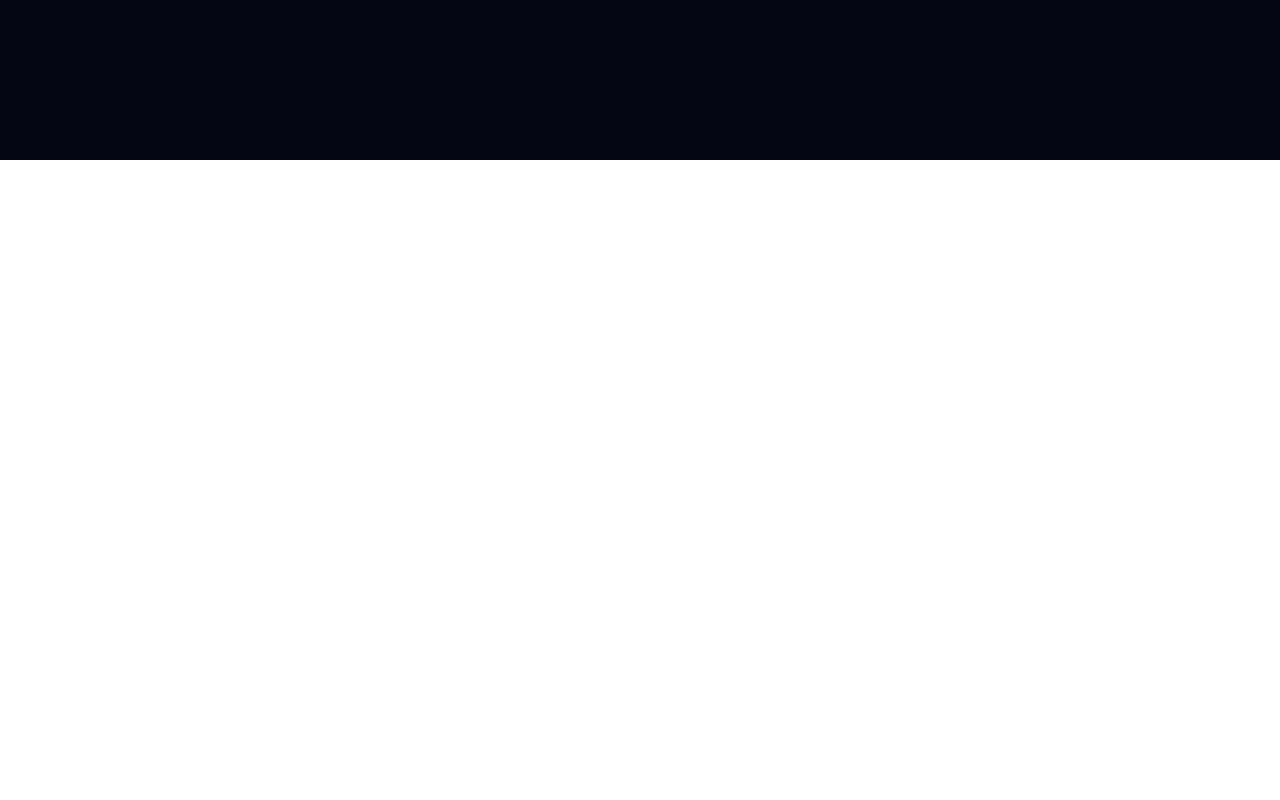
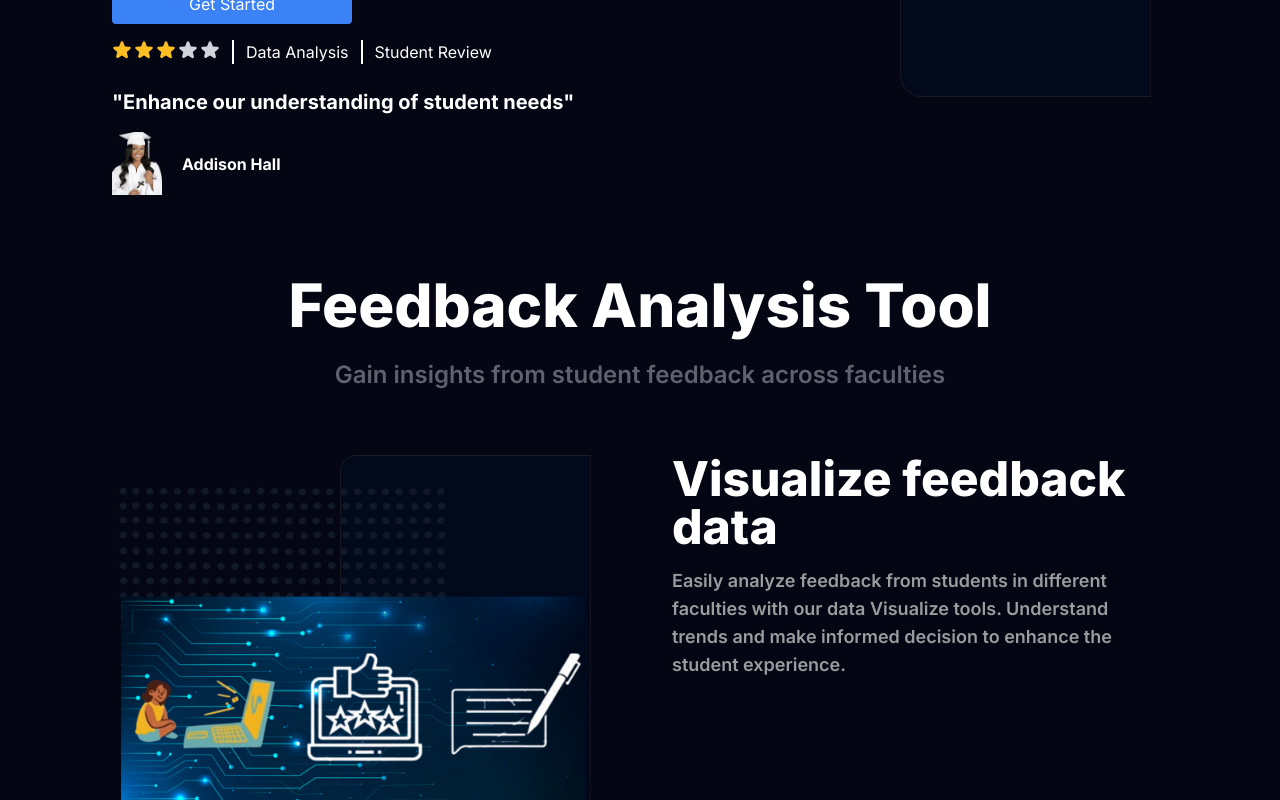
Before and after one commit to brightstar-moxi/analytics, a Next.js app: page / in a window 1280 px wide. Shown: the part 640-1440 px from the top of the page. Before the commit the page ends 800 px from the top, so only its background shows below. Built offline with nearby package versions, Linux system fonts and the light colour scheme.

Commit message:
Good afternoon

```diff
--- a/app/component/First.jsx
+++ b/app/component/First.jsx
@@ -1,8 +1,9 @@
 
 "use client"
-import React from 'react'
+import React, { useState } from 'react'
 import Image from "next/image";
 import Image1 from '/public/pic1.png'
+import Image2 from '/public/Graduation-removebg-preview.png';
 
 
 
@@ -16,18 +17,67 @@ const First = () => {
     <section className='text-white'id="about">
         <div className='md:grid md:grid-cols-2 gap-8 items-center py-8 px-4 xl:gap-16 sm:py-16 xl:px-16'>
         <div className='mt-4 md:mt-0  flex flex-col h-full'>
-            <span className='text-7xl font-extrabold text-white mb-4'>Analyze Student Feedback</span>
+            <span className='text-8xl font-extrabold text-white mb-4'>Analyze Student Feedback</span>
             <p className='text-2xl'>Gain valuable insights from Student reviews across various faculties.
                </p>
            <p className='text-2xl'> Students can conveniently share their feedback through the client interface</p>
                 <button className="bg-blue-500 hover:bg-blue-700 text-white border-white py-2 px-4 rounded w-60 mt-8">Get Started</button>
-                <div>*****</div>
+                <div className=' flex pt-4 space-x-3'>
+                <div className="flex gap-0.5">
+    <svg className="h-5 w-5 shrink-0 fill-amber-400" viewBox="0 0 256 256">
+        <path
+            d="M239.2 97.4A16.4 16.4.0 00224.6 86l-59.4-4.1-22-55.5A16.4 16.4.0 00128 16h0a16.4 16.4.0 00-15.2 10.4L90.4 82.2 31.4 86A16.5 16.5.0 0016.8 97.4 16.8 16.8.0 0022 115.5l45.4 38.4L53.9 207a18.5 18.5.0 007 19.6 18 18 0 0020.1.6l46.9-29.7h.2l50.5 31.9a16.1 16.1.0 008.7 2.6 16.5 16.5.0 0015.8-20.8l-14.3-58.1L234 115.5A16.8 16.8.0 00239.2 97.4z">
+        </path>
+    </svg>
+    <svg className="h-5 w-5 shrink-0 fill-amber-400" viewBox="0 0 256 256">
+        <path
+            d="M239.2 97.4A16.4 16.4.0 00224.6 86l-59.4-4.1-22-55.5A16.4 16.4.0 00128 16h0a16.4 16.4.0 00-15.2 10.4L90.4 82.2 31.4 86A16.5 16.5.0 0016.8 97.4 16.8 16.8.0 0022 115.5l45.4 38.4L53.9 207a18.5 18.5.0 007 19.6 18 18 0 0020.1.6l46.9-29.7h.2l50.5 31.9a16.1 16.1.0 008.7 2.6 16.5 16.5.0 0015.8-20.8l-14.3-58.1L234 115.5A16.8 16.8.0 00239.2 97.4z">
+        </path>
+    </svg>
+    <svg className="h-5 w-5 shrink-0 fill-amber-400" viewBox="0 0 256 256">
+        <path
+            d="M239.2 97.4A16.4 16.4.0 00224.6 86l-59.4-4.1-22-55.5A16.4 16.4.0 00128 16h0a16.4 16.4.0 00-15.2 10.4L90.4 82.2 31.4 86A16.5 16.5.0 0016.8 97.4 16.8 16.8.0 0022 115.5l45.4 38.4L53.9 207a18.5 18.5.0 007 19.6 18 18 0 0020.1.6l46.9-29.7h.2l50.5 31.9a16.1 16.1.0 008.7 2.6 16.5 16.5.0 0015.8-20.8l-14.3-58.1L234 115.5A16.8 16.8.0 00239.2 97.4z">
+        </path>
+    </svg>
+    <svg className="h-5 w-5 shrink-0 fill-gray-300" viewBox="0 0 256 256">
+        <path
+            d="M239.2 97.4A16.4 16.4.0 00224.6 86l-59.4-4.1-22-55.5A16.4 16.4.0 00128 16h0a16.4 16.4.0 00-15.2 10.4L90.4 82.2 31.4 86A16.5 16.5.0 0016.8 97.4 16.8 16.8.0 0022 115.5l45.4 38.4L53.9 207a18.5 18.5.0 007 19.6 18 18 0 0020.1.6l46.9-29.7h.2l50.5 31.9a16.1 16.1.0 008.7 2.6 16.5 16.5.0 0015.8-20.8l-14.3-58.1L234 115.5A16.8 16.8.0 00239.2 97.4z">
+        </path>
+    </svg>
+    <svg className="h-5 w-5 shrink-0 fill-gray-300" viewBox="0 0 256 256">
+        <path
+            d="M239.2 97.4A16.4 16.4.0 00224.6 86l-59.4-4.1-22-55.5A16.4 16.4.0 00128 16h0a16.4 16.4.0 00-15.2 10.4L90.4 82.2 31.4 86A16.5 16.5.0 0016.8 97.4 16.8 16.8.0 0022 115.5l45.4 38.4L53.9 207a18.5 18.5.0 007 19.6 18 18 0 0020.1.6l46.9-29.7h.2l50.5 31.9a16.1 16.1.0 008.7 2.6 16.5 16.5.0 0015.8-20.8l-14.3-58.1L234 115.5A16.8 16.8.0 00239.2 97.4z">
+        </path>
+    </svg>
+</div>
+<div className="left-1/2 -ml-0.5 w-0.5 h-50 bg-white"></div>
+
+<div className='left-1/2'>
+<span > Data Analysis</span>
+</div>
+<div className="left-1/2 -ml-0.5 w-0.5 h-50 bg-white"></div>
+
+<div className='left-1/2'>
+<span > Student Review</span>
+</div>
+
+</div>
+ <strong className='pt-6 text-xl'> "Enhance our understanding of student needs"</strong>
+ <div className='flex space-x-5 mt-4'>
+ <Image
+        src={Image2}
+        alt="about image"
+        width={50}
+        height={50}
+        />
+        <strong className='pt-5 '> Addison Hall</strong>
+</div>
         </div>
          <Image
         src={Image1}
         alt="about image"
         width={600}
-        height={700}
+        height={600}
         />
 
         </div></section>
--- /dev/null
+++ b/app/component/Second.jsx
@@ -0,0 +1,41 @@
+
+"use client"
+import React, { useState } from 'react'
+import Image from "next/image";
+import Image1 from '/public/pic1.png'
+import Image2 from '/public/Graduation-removebg-preview.png';
+
+
+
+
+
+
+const Second = () => {
+
+  return (
+
+    <section className='text-white'>
+        <div className='text-center  mt-4'>
+        <h1 className='text-6xl font-extrabold text-white '>Feedback Analysis Tool</h1>
+        <p className=' text-[#5f616e] font-semibold text-2xl pt-6' >Gain insights from student feedback across faculties</p>
+
+        </div>
+
+        <div className='md:grid md:grid-cols-2 gap-8 items-center py-8 px-4 xl:gap-16 sm:py-16 xl:px-16'>
+        <Image
+        src={Image1}
+        alt="about image"
+        width={600}
+        height={600}
+        />
+        <div className='mt-4 md:mt-0  flex flex-col h-full'>
+            <span className='text-5xl font-extrabold text-white mb-4'>Visualize feedback data</span>
+            <p className='text-lg font-semibold text-[#9b9c9e]'>Easily analyze feedback from students in different faculties with our data Visualize tools. Understand trends and make informed decision to enhance the student experience.
+               </p>
+
+        </div>
+        </div></section>
+  )
+}
+
+export default Second
--- a/app/page.js
+++ b/app/page.js
@@ -6,6 +6,7 @@ import First from './component/First';
 // import SentimentChart from './component/SentimentChart';
 // import SentimentForm from './component/SentimentForm';
 import Navbar from './component/Navbar';
+import Second from './component/Second';
 const Home = () => {
 
 
@@ -15,6 +16,7 @@ const Home = () => {
     <Navbar/>
     <div className= "container mt-20 mx-auto px-12 py-4">
    <First/>
+   <Second/>
     </div>
 
     {/* <Footer/> */}
```
Also changed, not shown: public/Graduation-removebg-preview.png (added).
